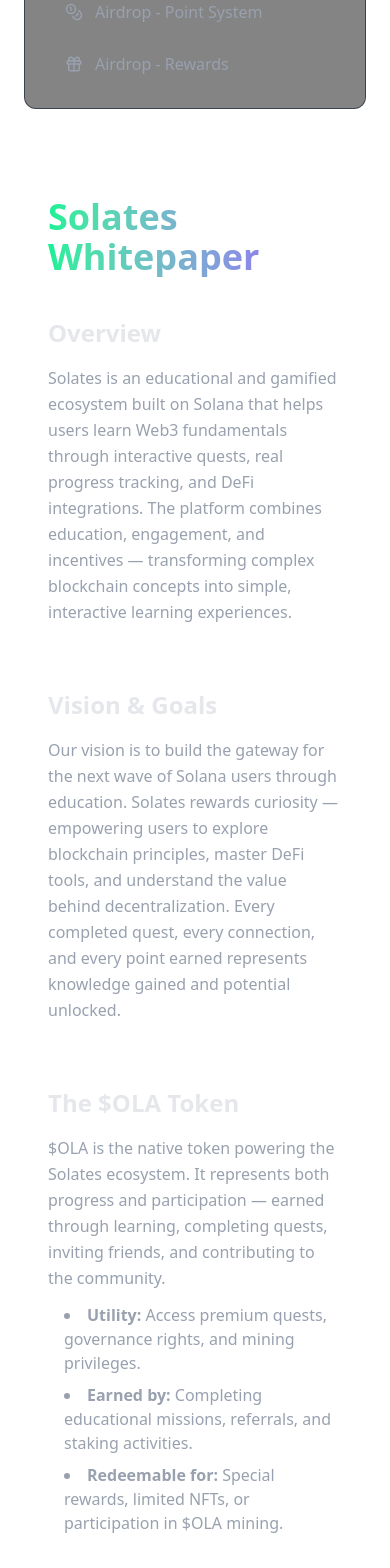
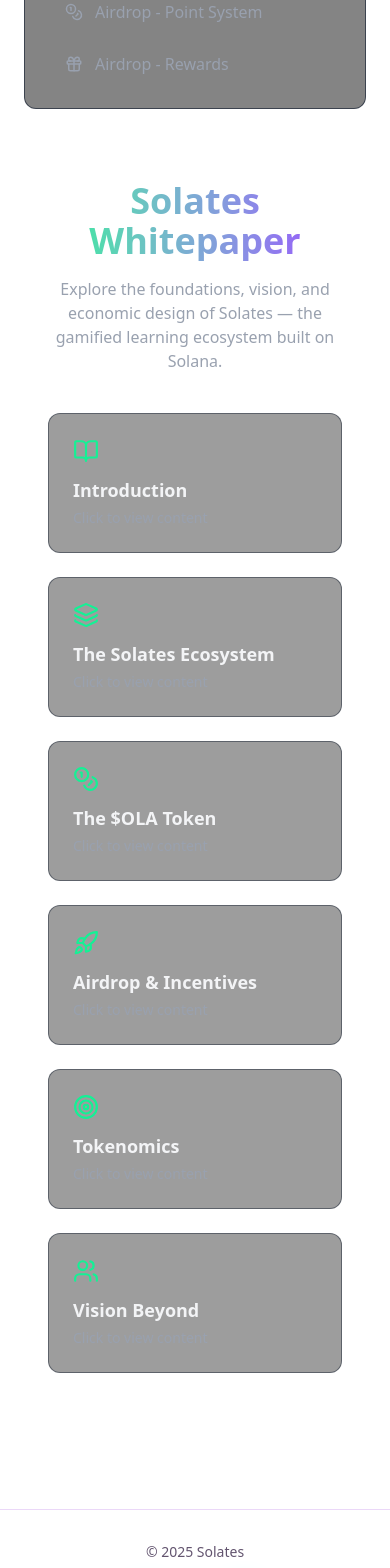
Before and after one commit to bioxim/solates-proto, a React (Vite) app: page /docs/whitepaper in a window 390 px wide. Shown: the part 400-1968 px from the top of the page. Built offline with nearby package versions, Linux system fonts and the light colour scheme; no server answers.

Commit message:
Whitepaper main screen settled

```diff
--- a/src/pages/docs/Whitepaper.tsx
+++ b/src/pages/docs/Whitepaper.tsx
@@ -1,159 +1,234 @@
 import { motion } from "framer-motion";
+import { useState } from "react";
+import {
+  BookOpen,
+  Layers,
+  Coins,
+  Rocket,
+  Users,
+  Target,
+} from "lucide-react";
 
 export default function Whitepaper() {
+  const [activeSection, setActiveSection] = useState<string | null>(null);
+
+  const sections = [
+    {
+      id: "introduction",
+      title: "Introduction",
+      icon: BookOpen,
+      content: (
+        <>
+          <h3 className="text-xl font-semibold mb-3 text-[#14F195]">
+            Vision & Mission
+          </h3>
+          <p className="opacity-80 mb-4">
+            At <strong>Solates</strong>, our mission is to empower individuals to enter the
+            world of decentralized finance (DeFi) with confidence, clarity, and purpose.
+            We believe that transparency, honesty, and education are the foundations of sustainable growth — both for investors and for the Web3 ecosystem as a whole.
+          </p>
+          <p className="opacity-80 mb-4">
+            <strong>Solates</strong> bridges the gap between learning and earning by offering a gamified
+            environment where users can discover blockchain, DeFi, and investment strategies
+            in a guided and rewarding way.
+          </p>
+          <p className="opacity-80 mb-4">
+            Our vision is to become the most trusted educational hub in the Solana ecosystem — where every user, from beginner to advanced investor, can learn, grow, and design their own investment path.
+          </p>
+          <h3 className="text-xl font-semibold mb-3 text-[#14F195]">
+            The Problem
+          </h3>
+          <p className="opacity-80 mb-4">
+            Most users entering crypto today are overwhelmed.
+          </p>
+          <p className="opacity-80 mb-4">
+            Crypto onboarding is confusing. Information is scattered, risks are high, and
+            newcomers often learn through losses. Solates addresses this by merging
+            education, gamification, and real DeFi tools in one intuitive platform.
+          </p>
+
+          <h3 className="text-xl font-semibold mb-3 text-[#14F195]">
+            Why Solates
+          </h3>
+          <p>
+            We combine education, gamification, and real DeFi tools in a single intuitive platform — helping users not only understand blockchain, but also apply that knowledge effectively.
+          </p>
+          <p className="opacity-80 mb-4">
+            Every mission, quest, and reward inside Solates is designed to make the learning process engaging and practical.
+          </p>
+          <p className="opacity-80 mb-4">
+            As users complete missions, they gain XP, learn how DeFi works, and unlock real economic opportunities through the native token $OLA.
+          </p>
+          <p className="opacity-80 mb-4">
+            <strong>Solates</strong> doesn’t just teach what DeFi is — it teaches how to use it confidently and safely.
+          </p>
+          <h3 className="text-xl font-semibold mb-3 text-[#14F195]">
+            Guiding Users to Success
+          </h3>
+          <p className="opacity-80 mb-4">
+            What makes <strong>Solates</strong> truly unique is its human-centered approach.
+          </p>
+          <p className="opacity-80 mb-4">
+            We don’t leave users alone in a sea of complexity — we guide them step by step toward success.
+            Through structured missions, interactive dashboards, and community-driven learning, Solates helps each user build personalized strategies that fit their own goals and risk tolerance.
+          </p>
+          <h4 className="font-semibold mb-3 text-[#9ca3af]">
+            Our commitment is simple:
+          </h4>
+          <p className="opacity-80 mb-4">
+            To create a transparent, educational, and rewarding ecosystem where every user can learn, invest, and grow — their way.
+          </p>
+        </>
+      ),
+    },
+    {
+      id: "ecosystem",
+      title: "The Solates Ecosystem",
+      icon: Layers,
+      content: (
+        <>
+          <p className="opacity-80 mb-4">
+            The Solates ecosystem is designed around progression, interaction, and reward.
+            It includes:
+          </p>
+          <ul className="list-disc pl-6 opacity-90 space-y-2">
+            <li>📘 <strong>Quests System:</strong> Learn-to-Earn modules with videos, quizzes, and interactive learning.</li>
+            <li>💼 <strong>Dashboard:</strong> Track XP, wallet balance, DeFi positions, and alerts.</li>
+            <li>👥 <strong>Referral & Social Layer:</strong> Earn by inviting friends who complete quests.</li>
+            <li>🔥 <strong>Daily Engagement:</strong> Check-ins, streaks, and leaderboards that encourage consistency.</li>
+          </ul>
+        </>
+      ),
+    },
+    {
+      id: "token",
+      title: "The $OLA Token",
+      icon: Coins,
+      content: (
+        <>
+          <p className="opacity-80 mb-4">
+            $OLA is the native utility token of Solates, powering every interaction in the
+            ecosystem. It represents both reward and governance.
+          </p>
+          <ul className="list-disc pl-6 opacity-90 space-y-2">
+            <li>🎯 Reward for completing quests and leveling up.</li>
+            <li>🔒 Access to exclusive features like the Mining Hall.</li>
+            <li>💬 Governance and future DAO participation.</li>
+            <li>🧠 Staking, liquidity, and future DeFi integrations.</li>
+          </ul>
+        </>
+      ),
+    },
+    {
+      id: "airdrop",
+      title: "Airdrop & Incentives",
+      icon: Rocket,
+      content: (
+        <>
+          <p className="opacity-80 mb-4">
+            Early contributors and learners can participate in the Solates Airdrop Program.
+          </p>
+          <ul className="list-disc pl-6 opacity-90 space-y-2">
+            <li>🏆 Earn XP and complete quests to qualify.</li>
+            <li>👥 Get extra points for verified referrals.</li>
+            <li>💰 Unlock higher tiers for bigger airdrop rewards.</li>
+          </ul>
+        </>
+      ),
+    },
+    {
+      id: "tokenomics",
+      title: "Tokenomics",
+      icon: Target,
+      content: (
+        <>
+          <p className="opacity-80 mb-4">
+            Solates maintains a balanced and sustainable token model for long-term growth.
+          </p>
+          <ul className="list-disc pl-6 opacity-90 space-y-2">
+            <li>💎 Total Supply: 100,000,000 $OLA</li>
+            <li>🌍 Community & Airdrops: 40%</li>
+            <li>🔬 Development & Team: 25%</li>
+            <li>🤝 Partnerships & Treasury: 20%</li>
+            <li>🔥 Reserve & Staking Rewards: 15%</li>
+          </ul>
+        </>
+      ),
+    },
+    {
+      id: "team",
+      title: "Vision Beyond",
+      icon: Users,
+      content: (
+        <>
+          <p className="opacity-80 mb-4">
+            Solates is more than a platform — it’s a movement. Founded with the belief that
+            knowledge and transparency create trust, Solates empowers every user to take
+            control of their financial journey.
+          </p>
+          <p className="opacity-80">
+            We invite builders, creators, and learners to join us in shaping the next wave of
+            decentralized education and finance.
+          </p>
+        </>
+      ),
+    },
+  ];
+
   return (
-    <div className="max-w-5xl mx-auto px-6 py-16 text-gray-200">
-      <motion.h1
-        className="text-4xl font-bold mb-10 bg-gradient-to-r from-[#14F195] to-[#9945FF] bg-clip-text text-transparent"
-        initial={{ opacity: 0, y: -20 }}
+    <div className="max-w-6xl mx-auto px-6 py-12 text-gray-100">
+      {/* Hero Section */}
+      <motion.div
+        initial={{ opacity: 0, y: 20 }}
         animate={{ opacity: 1, y: 0 }}
-        transition={{ duration: 0.5 }}
+        transition={{ duration: 0.6 }}
+        className="text-center mb-10"
       >
-        Solates Whitepaper
-      </motion.h1>
+        <h1 className="text-4xl md:text-5xl font-bold mb-4 bg-gradient-to-r from-[#14F195] to-[#9945FF] text-transparent bg-clip-text">
+          Solates Whitepaper
+        </h1>
+        <p className="text-gray-400 max-w-2xl mx-auto">
+          Explore the foundations, vision, and economic design of Solates — the gamified
+          learning ecosystem built on Solana.
+        </p>
+      </motion.div>
 
-      {/* Introduction */}
-      <motion.section
-        className="mb-16"
-        initial={{ opacity: 0 }}
-        animate={{ opacity: 1 }}
-        transition={{ delay: 0.2 }}
-      >
-        <h2 className="text-2xl font-semibold mb-4">Overview</h2>
-        <p className="text-gray-400 leading-relaxed">
-          Solates is an educational and gamified ecosystem built on Solana that
-          helps users learn Web3 fundamentals through interactive quests, real
-          progress tracking, and DeFi integrations. The platform combines
-          education, engagement, and incentives — transforming complex blockchain
-          concepts into simple, interactive learning experiences.
-        </p>
-      </motion.section>
+      {/* Navigation Cards */}
+      <div className="grid sm:grid-cols-2 lg:grid-cols-3 gap-6 mb-12">
+        {sections.map(({ id, title, icon: Icon }) => (
+          <motion.button
+            key={id}
+            whileHover={{ scale: 1.03 }}
+            onClick={() =>
+              setActiveSection(activeSection === id ? null : id)
+            }
+            className={`p-6 text-left rounded-xl border border-gray-800/50 transition-all backdrop-blur-md bg-[#0b0b0b]/40 hover:border-[#14F195]/40 ${
+              activeSection === id
+                ? "shadow-[0_0_15px_#14F19540] border-[#14F195]/60"
+                : ""
+            }`}
+          >
+            <Icon className="text-[#14F195] mb-3" size={26} />
+            <h3 className="font-semibold text-lg mb-1">{title}</h3>
+            <p className="text-sm text-gray-400">
+              Click to view content
+            </p>
+          </motion.button>
+        ))}
+      </div>
 
-      {/* Vision & Goals */}
-      <motion.section
-        className="mb-16"
-        initial={{ opacity: 0 }}
-        animate={{ opacity: 1 }}
-        transition={{ delay: 0.3 }}
-      >
-        <h2 className="text-2xl font-semibold mb-4">Vision & Goals</h2>
-        <p className="text-gray-400 leading-relaxed">
-          Our vision is to build the gateway for the next wave of Solana users
-          through education. Solates rewards curiosity — empowering users to
-          explore blockchain principles, master DeFi tools, and understand the
-          value behind decentralization. Every completed quest, every connection,
-          and every point earned represents knowledge gained and potential unlocked.
-        </p>
-      </motion.section>
-
-      {/* The $OLA Token */}
-      <motion.section
-        className="mb-16"
-        initial={{ opacity: 0 }}
-        animate={{ opacity: 1 }}
-        transition={{ delay: 0.4 }}
-      >
-        <h2 className="text-2xl font-semibold mb-4">The $OLA Token</h2>
-        <p className="text-gray-400 leading-relaxed mb-3">
-          $OLA is the native token powering the Solates ecosystem. It represents
-          both progress and participation — earned through learning, completing
-          quests, inviting friends, and contributing to the community.
-        </p>
-        <ul className="list-disc list-inside text-gray-400 ml-4 space-y-2">
-          <li><b>Utility:</b> Access premium quests, governance rights, and mining privileges.</li>
-          <li><b>Earned by:</b> Completing educational missions, referrals, and staking activities.</li>
-          <li><b>Redeemable for:</b> Special rewards, limited NFTs, or participation in $OLA mining.</li>
-        </ul>
-      </motion.section>
-
-      {/* User Progression */}
-      <motion.section
-        className="mb-16"
-        initial={{ opacity: 0 }}
-        animate={{ opacity: 1 }}
-        transition={{ delay: 0.5 }}
-      >
-        <h2 className="text-2xl font-semibold mb-4">User Journey</h2>
-        <p className="text-gray-400 leading-relaxed">
-          Each user starts their journey as a <b>Rookie</b> and advances through
-          levels by completing quests, checking in daily, and connecting their wallet.
-          Progression unlocks access to new content and interactive DeFi simulations.
-        </p>
-        <div className="mt-4 border border-gray-700 rounded-xl p-6 bg-[#0a0a0a]/40">
-          <ul className="list-decimal list-inside text-gray-400 space-y-2">
-            <li>Beginner Level – Learn blockchain fundamentals.</li>
-            <li>Intermediate Level – Explore trading, staking, and liquidity pools.</li>
-            <li>Advanced Level – Manage DeFi strategies and governance participation.</li>
-          </ul>
-        </div>
-      </motion.section>
-
-      {/* Governance */}
-      <motion.section
-        className="mb-16"
-        initial={{ opacity: 0 }}
-        animate={{ opacity: 1 }}
-        transition={{ delay: 0.6 }}
-      >
-        <h2 className="text-2xl font-semibold mb-4">Governance & DAO</h2>
-        <p className="text-gray-400 leading-relaxed">
-          Future versions of Solates will evolve into a DAO structure, giving
-          token holders the ability to vote on platform upgrades, reward mechanisms,
-          and educational content. The community drives the evolution of the ecosystem,
-          ensuring transparency and fairness in every decision.
-        </p>
-      </motion.section>
-
-      {/* Technical Architecture */}
-      <motion.section
-        className="mb-16"
-        initial={{ opacity: 0 }}
-        animate={{ opacity: 1 }}
-        transition={{ delay: 0.7 }}
-      >
-        <h2 className="text-2xl font-semibold mb-4">Technical Architecture</h2>
-        <p className="text-gray-400 leading-relaxed">
-          Solates is built on Solana to take advantage of its scalability,
-          security, and low transaction costs. The application integrates Firebase
-          for user management, and will progressively transition to decentralized
-          identity verification and wallet-based authentication.
-        </p>
-      </motion.section>
-
-      {/* Roadmap */}
-      <motion.section
-        className="mb-16"
-        initial={{ opacity: 0 }}
-        animate={{ opacity: 1 }}
-        transition={{ delay: 0.8 }}
-      >
-        <h2 className="text-2xl font-semibold mb-4">Roadmap</h2>
-        <ul className="list-disc list-inside text-gray-400 ml-4 space-y-2">
-          <li><b>Q4 2025:</b> Platform MVP launch and quest system beta.</li>
-          <li><b>Q1 2026:</b> $OLA token integration and mining hall release.</li>
-          <li><b>Q2 2026:</b> DAO activation and user-driven content expansion.</li>
-          <li><b>Q3 2026:</b> Full ecosystem deployment with DeFi integrations.</li>
-        </ul>
-      </motion.section>
-
-      {/* Call to Action */}
-      <motion.section
-        className="text-center py-12 border-t border-gray-800"
-        initial={{ opacity: 0 }}
-        animate={{ opacity: 1 }}
-        transition={{ delay: 0.9 }}
-      >
-        <h3 className="text-2xl font-semibold mb-3">Join the Solates Revolution</h3>
-        <p className="text-gray-400 mb-6">
-          Learn. Earn. Grow. Together we build the new decentralized future.
-        </p>
-        <a
-          href="/dashboard"
-          className="px-6 py-3 rounded-xl bg-gradient-to-r from-[#14F195] to-[#9945FF] text-white font-semibold hover:opacity-90 transition-all"
+      {/* Expanded Section */}
+      {activeSection && (
+        <motion.div
+          key={activeSection}
+          initial={{ opacity: 0, y: 30 }}
+          animate={{ opacity: 1, y: 0 }}
+          transition={{ duration: 0.4 }}
+          className="p-8 rounded-2xl border border-gray-800/50 bg-[#0b0b0b]/60 backdrop-blur-md shadow-lg"
         >
-          Start Your Journey
-        </a>
-      </motion.section>
+          {sections.find((s) => s.id === activeSection)?.content}
+        </motion.div>
+      )}
     </div>
   );
 }
```
